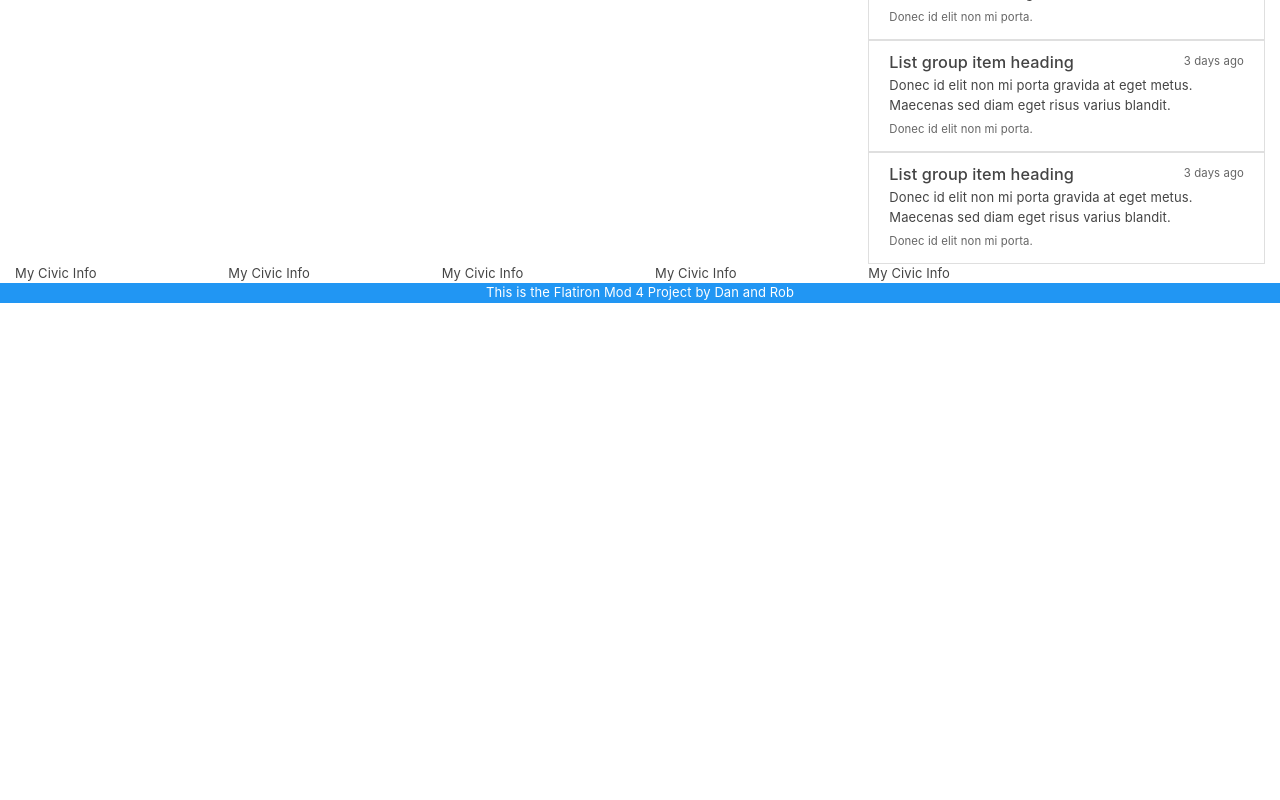
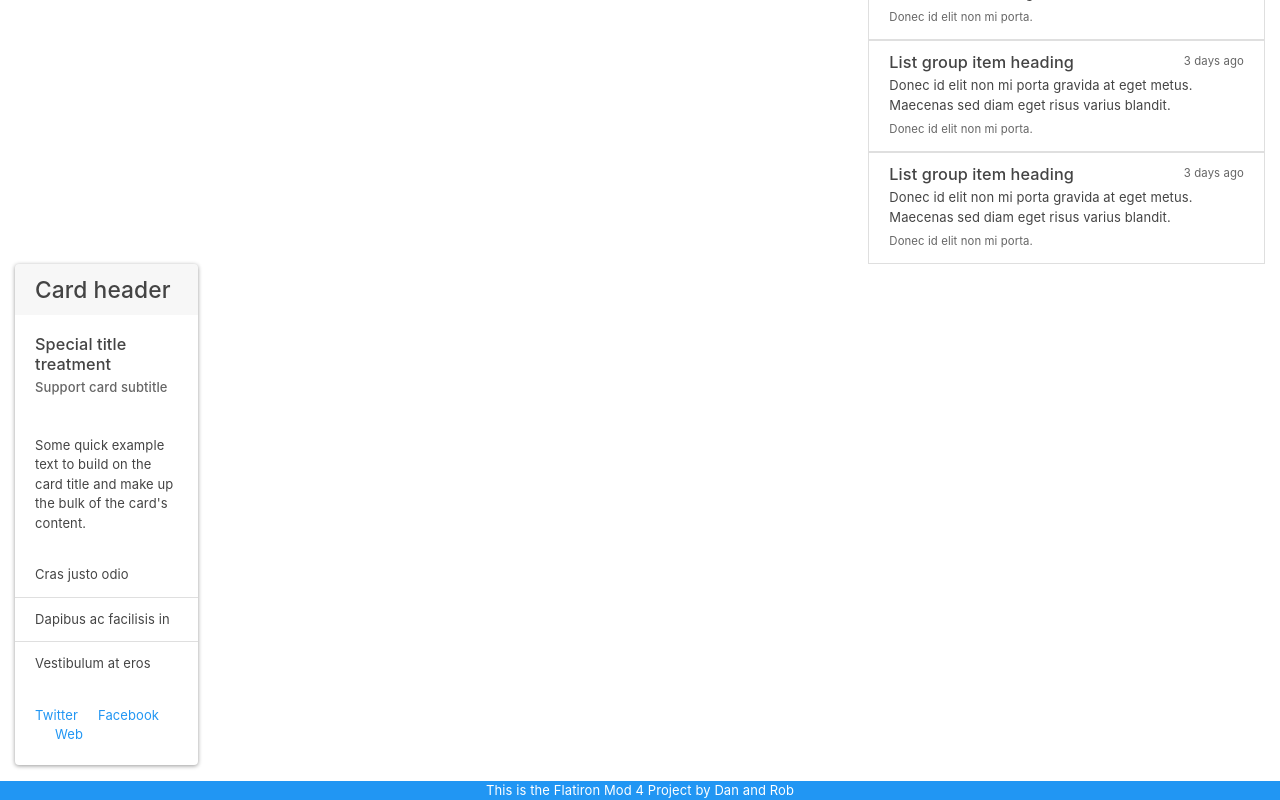
Before and after one commit to bluthgeld/flatpolitics-frontend, a React (Create React App) app: page / in a window 1280 px wide. Shown: the part 559-1359 px from the top of the page. Before the commit the page ends 862 px from the top, so only its background shows below. Built offline with nearby package versions, Linux system fonts and the light colour scheme; no server answers.

Commit message:
civic container and card

```diff
--- a/src/App.js
+++ b/src/App.js
@@ -3,7 +3,7 @@ import Nav from './Nav.js'
 import NewsContainer from './NewsContainer.js'
 import TwitterContainer from './TwitterContainer.js'
 import Footer from './Footer.js'
-import CivicInfo from './CivicInfo.js'
+import CivicInfoContainer from './CivicInfoContainer.js'
 
 class App extends Component {
 
@@ -30,7 +30,7 @@ class App extends Component {
             <TwitterContainer />
           </div>
         </div>
-        <CivicInfo postalCode={this.state.postalCode} />
+        <CivicInfoContainer postalCode={this.state.postalCode} />
         <Footer />
       </div>
     )
--- a/src/CivicInfo.js
+++ /dev/null
@@ -1,25 +0,0 @@
-import React from 'react'
-
-const CivicInfo = () => {
-  return (
-    <div class="row">
-      <div class="col-sm-2">
-        My Civic Info
-      </div>
-      <div class="col-sm-2">
-        My Civic Info
-      </div>
-      <div class="col-sm-2">
-        My Civic Info
-      </div>
-      <div class="col-sm-2">
-        My Civic Info
-      </div>
-      <div class="col-sm-2">
-        My Civic Info
-      </div>
-    </div>
-  )
-}
-
-export default CivicInfo
--- /dev/null
+++ b/src/CivicInfoContainer.js
@@ -0,0 +1,48 @@
+import React, { Component } from 'react'
+import CivicsCard from './CivicsCard.js'
+
+class CivicInfoContainer extends Component {
+
+  constructor() {
+    super()
+
+    this.state = {
+      civicsdata: {}
+    }
+
+  }
+
+  componentDidMount() {
+    fetch("https://www.googleapis.com/civicinfo/v2/representatives?address=20902&includeOffices=true&levels=country&levels=regional&levels=locality&key=AIzaSyCVzfByi-RjV-MHC_xMXztyvelmIjB9RMA")
+      .then(resp => resp.json())
+      .then(data => this.cardData(data))
+  }
+
+  cardData = (data) =>  {
+    let x = 0
+    let l = data.officials.length
+    debugger
+
+  }
+
+  render() {
+    return (
+      <div class="row">
+        <div class="col-sm-2">
+          <CivicsCard />
+        </div>
+      </div>
+    )
+  }
+
+}
+
+export default CivicInfoContainer
+
+// while(x <= l - 1) {
+//     if (x = 3){
+//       x += 1
+//     }else{
+//       x += 1
+//     }
+// }
--- /dev/null
+++ b/src/CivicsCard.js
@@ -0,0 +1,29 @@
+import React from 'react'
+
+const CivicsCard = () => {
+  return (
+    <div className="card mb-3">
+      <h3 className="card-header">Card header</h3>
+      <div className="card-body">
+        <h5 className="card-title">Special title treatment</h5>
+        <h6 className="card-subtitle text-muted">Support card subtitle</h6>
+      </div>
+      <div className="card-body">
+        <p className="card-text">Some quick example text to build on the card title and make up the bulk of the card's content.</p>
+      </div>
+      <ul className="list-group list-group-flush">
+        <li className="list-group-item">Cras justo odio</li>
+        <li className="list-group-item">Dapibus ac facilisis in</li>
+        <li className="list-group-item">Vestibulum at eros</li>
+      </ul>
+      <div className="card-body">
+        <a href="#" className="card-link">Twitter</a>
+        <a href="#" className="card-link">Facebook</a>
+        <a href="#" className="card-link">Web</a>
+      </div>
+    </div>
+
+  )
+}
+
+export default CivicsCard
```
